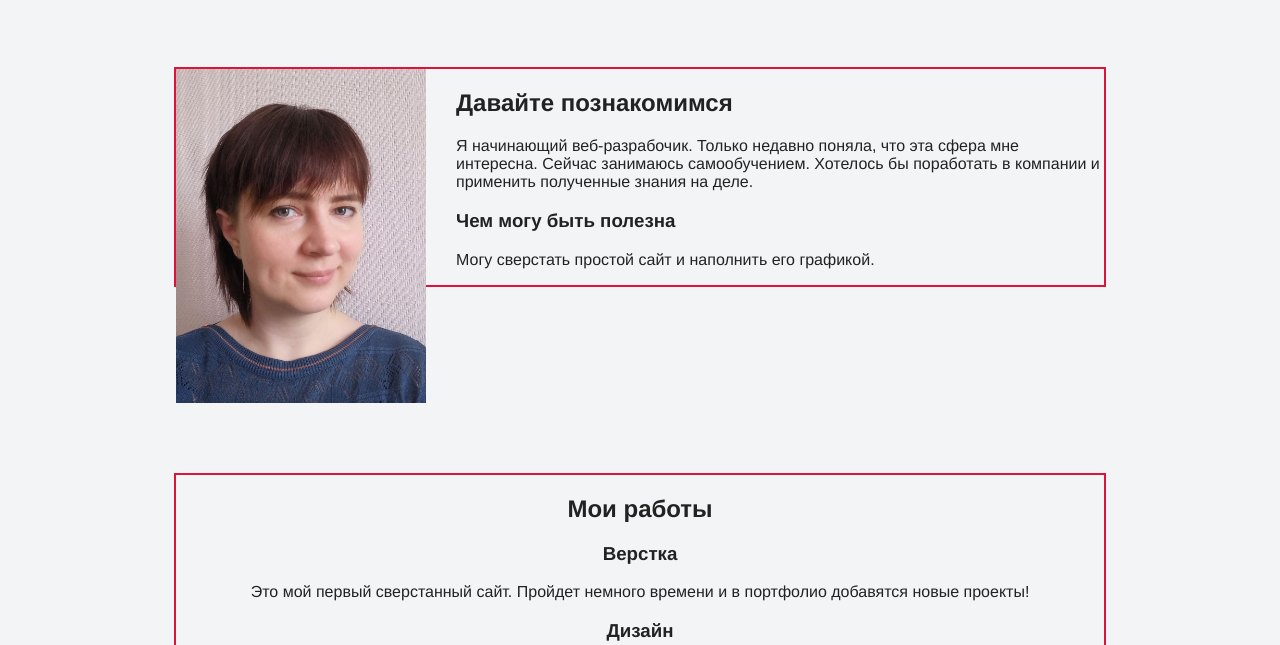
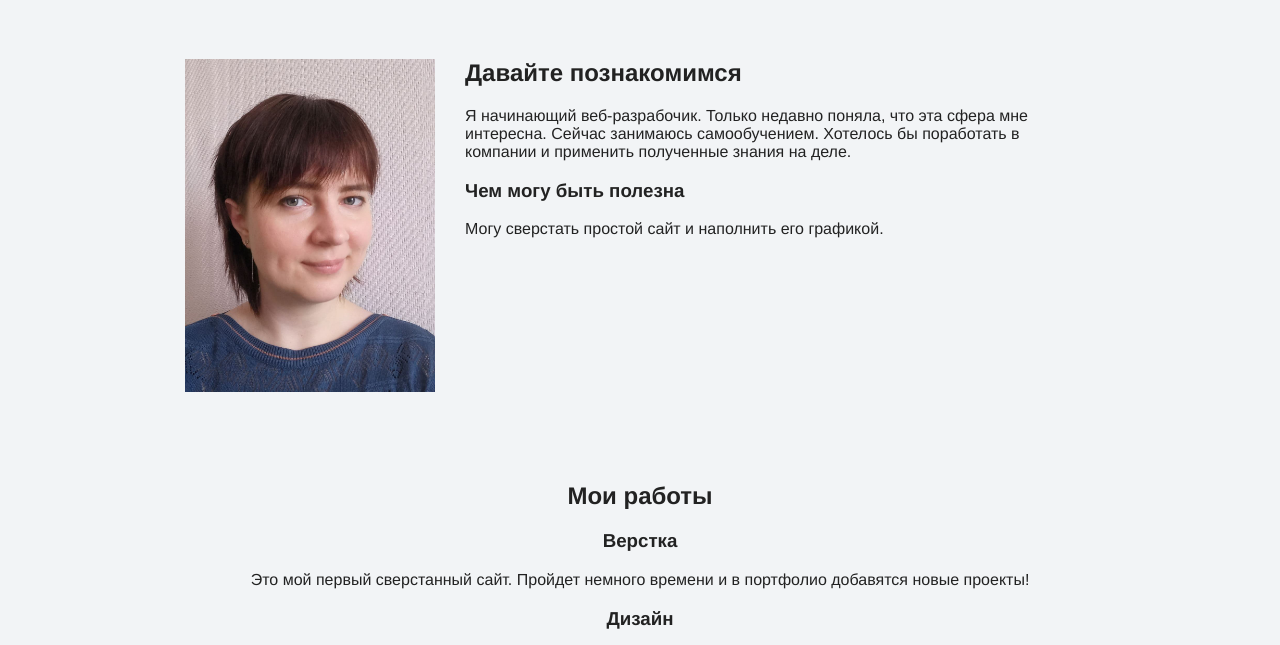
Before and after one commit to selenalluna/my-site, a plain HTML site: page index.html in a window 1280 px wide. Shown: the part 394-1039 px from the top of the page. Drawn offline with Linux system fonts and the light colour scheme.

Commit message:
Изменение ширины контейнера

```diff
--- a/style.css
+++ b/style.css
@@ -8,9 +8,8 @@ body {
 }
 
 .conteiner {
-	max-width: 928px;
+	max-width: 910px;
 	margin: 0 auto;
-	border:crimson solid 2px;
 }
 
 .header-page {
```
